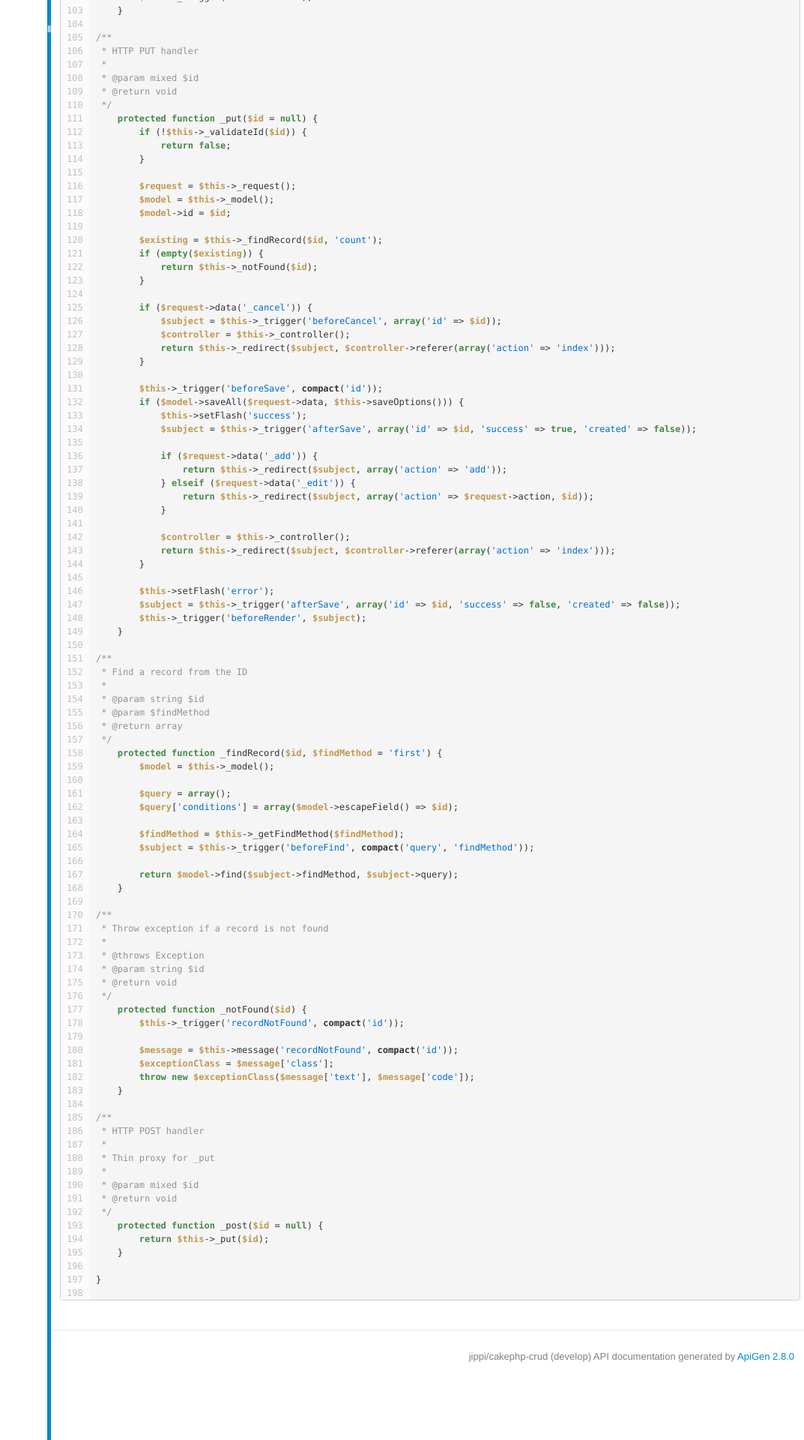
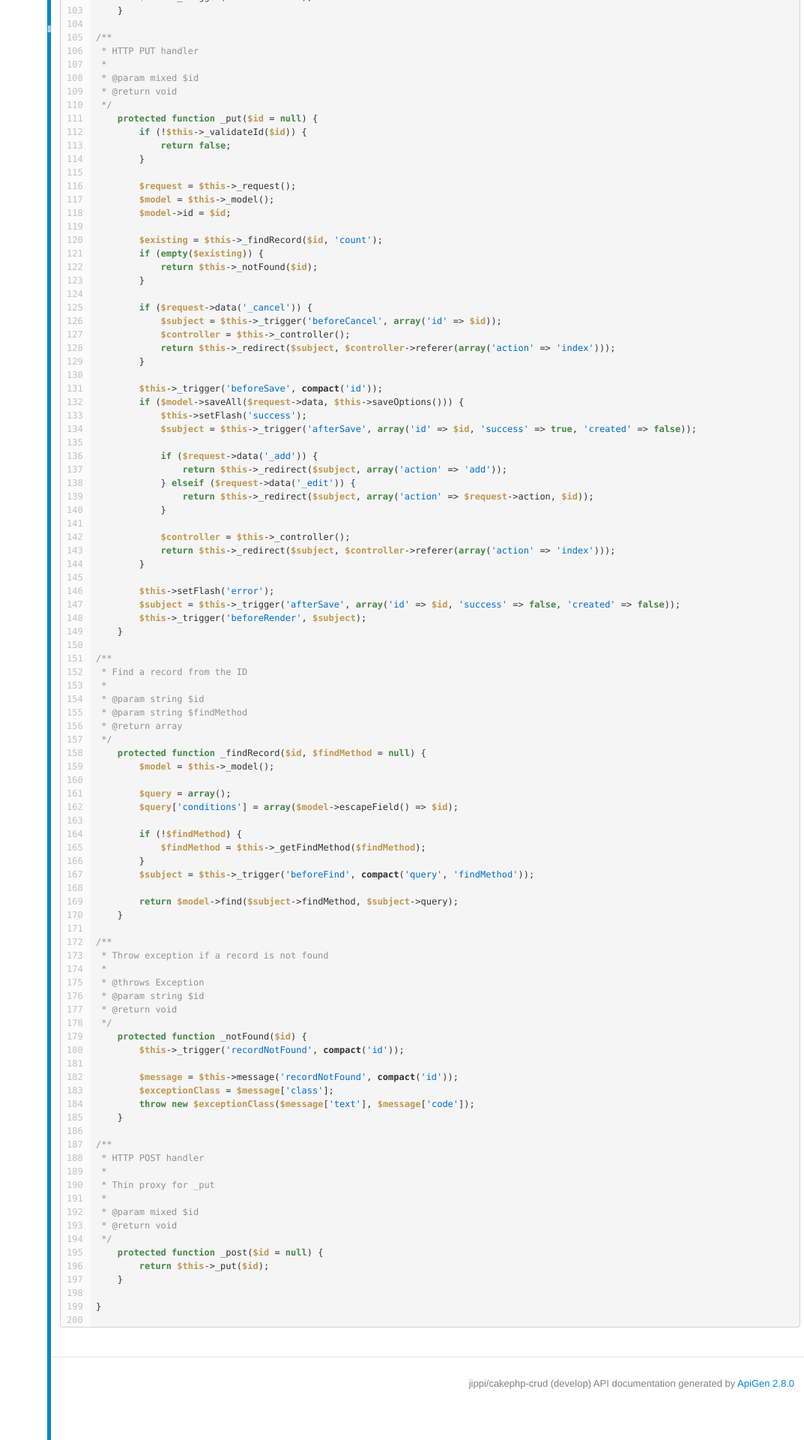
Before and after one commit to FriendsOfCake/crud, a Jekyll site: the page api/develop/source-class-EditCrudAction.html, which Jekyll copies as it is, in a window 1280 px wide. Shown: the part 1884-3804 px from the top of the page at 75% size, without its empty margins (207-1280 px from the left). Built offline with Jekyll 4.4.1, drawn with Linux system fonts in a browser that asks for light colours.

Commit message:
[autobot] update API docs

```diff
--- a/api/develop/source-class-EditCrudAction.html
+++ b/api/develop/source-class-EditCrudAction.html
@@ -262,50 +262,52 @@
 </span></span><span id="152" class="l"><a class="l" href="#152">152 </a><span class="php-comment"> * Find a record from the ID
 </span></span><span id="153" class="l"><a class="l" href="#153">153 </a><span class="php-comment"> *
 </span></span><span id="154" class="l"><a class="l" href="#154">154 </a><span class="php-comment"> * @param string $id
-</span></span><span id="155" class="l"><a class="l" href="#155">155 </a><span class="php-comment"> * @param $findMethod
+</span></span><span id="155" class="l"><a class="l" href="#155">155 </a><span class="php-comment"> * @param string $findMethod
 </span></span><span id="156" class="l"><a class="l" href="#156">156 </a><span class="php-comment"> * @return array
 </span></span><span id="157" class="l"><a class="l" href="#157">157 </a><span class="php-comment"> */</span>
-</span><span id="158" class="l"><a class="l" href="#158">158 </a>    <span class="php-keyword1">protected</span> <span class="php-keyword1">function</span> <a id="__findRecord" href="#__findRecord">_findRecord</a>(<span class="php-var">$id</span>, <span class="php-var">$findMethod</span> = <span class="php-quote">'first'</span>) {
+</span><span id="158" class="l"><a class="l" href="#158">158 </a>    <span class="php-keyword1">protected</span> <span class="php-keyword1">function</span> <a id="__findRecord" href="#__findRecord">_findRecord</a>(<span class="php-var">$id</span>, <span class="php-var">$findMethod</span> = <span class="php-keyword1">null</span>) {
 </span><span id="159" class="l"><a class="l" href="#159">159 </a>        <span class="php-var">$model</span> = <span class="php-var">$this</span>-&gt;_model();
 </span><span id="160" class="l"><a class="l" href="#160">160 </a>
 </span><span id="161" class="l"><a class="l" href="#161">161 </a>        <span class="php-var">$query</span> = <span class="php-keyword1">array</span>();
 </span><span id="162" class="l"><a class="l" href="#162">162 </a>        <span class="php-var">$query</span>[<span class="php-quote">'conditions'</span>] = <span class="php-keyword1">array</span>(<span class="php-var">$model</span>-&gt;escapeField() =&gt; <span class="php-var">$id</span>);
 </span><span id="163" class="l"><a class="l" href="#163">163 </a>
-</span><span id="164" class="l"><a class="l" href="#164">164 </a>        <span class="php-var">$findMethod</span> = <span class="php-var">$this</span>-&gt;_getFindMethod(<span class="php-var">$findMethod</span>);
-</span><span id="165" class="l"><a class="l" href="#165">165 </a>        <span class="php-var">$subject</span> = <span class="php-var">$this</span>-&gt;_trigger(<span class="php-quote">'beforeFind'</span>, <span class="php-keyword2">compact</span>(<span class="php-quote">'query'</span>, <span class="php-quote">'findMethod'</span>));
-</span><span id="166" class="l"><a class="l" href="#166">166 </a>
-</span><span id="167" class="l"><a class="l" href="#167">167 </a>        <span class="php-keyword1">return</span> <span class="php-var">$model</span>-&gt;find(<span class="php-var">$subject</span>-&gt;findMethod, <span class="php-var">$subject</span>-&gt;query);
-</span><span id="168" class="l"><a class="l" href="#168">168 </a>    }
-</span><span id="169" class="l"><a class="l" href="#169">169 </a>
-</span><span id="170" class="l"><a class="l" href="#170">170 </a><span class="php-comment">/**
-</span></span><span id="171" class="l"><a class="l" href="#171">171 </a><span class="php-comment"> * Throw exception if a record is not found
-</span></span><span id="172" class="l"><a class="l" href="#172">172 </a><span class="php-comment"> *
-</span></span><span id="173" class="l"><a class="l" href="#173">173 </a><span class="php-comment"> * @throws Exception
-</span></span><span id="174" class="l"><a class="l" href="#174">174 </a><span class="php-comment"> * @param string $id
-</span></span><span id="175" class="l"><a class="l" href="#175">175 </a><span class="php-comment"> * @return void
-</span></span><span id="176" class="l"><a class="l" href="#176">176 </a><span class="php-comment"> */</span>
-</span><span id="177" class="l"><a class="l" href="#177">177 </a>    <span class="php-keyword1">protected</span> <span class="php-keyword1">function</span> <a id="__notFound" href="#__notFound">_notFound</a>(<span class="php-var">$id</span>) {
-</span><span id="178" class="l"><a class="l" href="#178">178 </a>        <span class="php-var">$this</span>-&gt;_trigger(<span class="php-quote">'recordNotFound'</span>, <span class="php-keyword2">compact</span>(<span class="php-quote">'id'</span>));
-</span><span id="179" class="l"><a class="l" href="#179">179 </a>
-</span><span id="180" class="l"><a class="l" href="#180">180 </a>        <span class="php-var">$message</span> = <span class="php-var">$this</span>-&gt;message(<span class="php-quote">'recordNotFound'</span>, <span class="php-keyword2">compact</span>(<span class="php-quote">'id'</span>));
-</span><span id="181" class="l"><a class="l" href="#181">181 </a>        <span class="php-var">$exceptionClass</span> = <span class="php-var">$message</span>[<span class="php-quote">'class'</span>];
-</span><span id="182" class="l"><a class="l" href="#182">182 </a>        <span class="php-keyword1">throw</span> <span class="php-keyword1">new</span> <span class="php-var">$exceptionClass</span>(<span class="php-var">$message</span>[<span class="php-quote">'text'</span>], <span class="php-var">$message</span>[<span class="php-quote">'code'</span>]);
-</span><span id="183" class="l"><a class="l" href="#183">183 </a>    }
-</span><span id="184" class="l"><a class="l" href="#184">184 </a>
-</span><span id="185" class="l"><a class="l" href="#185">185 </a><span class="php-comment">/**
-</span></span><span id="186" class="l"><a class="l" href="#186">186 </a><span class="php-comment"> * HTTP POST handler
-</span></span><span id="187" class="l"><a class="l" href="#187">187 </a><span class="php-comment"> *
-</span></span><span id="188" class="l"><a class="l" href="#188">188 </a><span class="php-comment"> * Thin proxy for _put
+</span><span id="164" class="l"><a class="l" href="#164">164 </a>        <span class="php-keyword1">if</span> (!<span class="php-var">$findMethod</span>) {
+</span><span id="165" class="l"><a class="l" href="#165">165 </a>            <span class="php-var">$findMethod</span> = <span class="php-var">$this</span>-&gt;_getFindMethod(<span class="php-var">$findMethod</span>);
+</span><span id="166" class="l"><a class="l" href="#166">166 </a>        }
+</span><span id="167" class="l"><a class="l" href="#167">167 </a>        <span class="php-var">$subject</span> = <span class="php-var">$this</span>-&gt;_trigger(<span class="php-quote">'beforeFind'</span>, <span class="php-keyword2">compact</span>(<span class="php-quote">'query'</span>, <span class="php-quote">'findMethod'</span>));
+</span><span id="168" class="l"><a class="l" href="#168">168 </a>
+</span><span id="169" class="l"><a class="l" href="#169">169 </a>        <span class="php-keyword1">return</span> <span class="php-var">$model</span>-&gt;find(<span class="php-var">$subject</span>-&gt;findMethod, <span class="php-var">$subject</span>-&gt;query);
+</span><span id="170" class="l"><a class="l" href="#170">170 </a>    }
+</span><span id="171" class="l"><a class="l" href="#171">171 </a>
+</span><span id="172" class="l"><a class="l" href="#172">172 </a><span class="php-comment">/**
+</span></span><span id="173" class="l"><a class="l" href="#173">173 </a><span class="php-comment"> * Throw exception if a record is not found
+</span></span><span id="174" class="l"><a class="l" href="#174">174 </a><span class="php-comment"> *
+</span></span><span id="175" class="l"><a class="l" href="#175">175 </a><span class="php-comment"> * @throws Exception
+</span></span><span id="176" class="l"><a class="l" href="#176">176 </a><span class="php-comment"> * @param string $id
+</span></span><span id="177" class="l"><a class="l" href="#177">177 </a><span class="php-comment"> * @return void
+</span></span><span id="178" class="l"><a class="l" href="#178">178 </a><span class="php-comment"> */</span>
+</span><span id="179" class="l"><a class="l" href="#179">179 </a>    <span class="php-keyword1">protected</span> <span class="php-keyword1">function</span> <a id="__notFound" href="#__notFound">_notFound</a>(<span class="php-var">$id</span>) {
+</span><span id="180" class="l"><a class="l" href="#180">180 </a>        <span class="php-var">$this</span>-&gt;_trigger(<span class="php-quote">'recordNotFound'</span>, <span class="php-keyword2">compact</span>(<span class="php-quote">'id'</span>));
+</span><span id="181" class="l"><a class="l" href="#181">181 </a>
+</span><span id="182" class="l"><a class="l" href="#182">182 </a>        <span class="php-var">$message</span> = <span class="php-var">$this</span>-&gt;message(<span class="php-quote">'recordNotFound'</span>, <span class="php-keyword2">compact</span>(<span class="php-quote">'id'</span>));
+</span><span id="183" class="l"><a class="l" href="#183">183 </a>        <span class="php-var">$exceptionClass</span> = <span class="php-var">$message</span>[<span class="php-quote">'class'</span>];
+</span><span id="184" class="l"><a class="l" href="#184">184 </a>        <span class="php-keyword1">throw</span> <span class="php-keyword1">new</span> <span class="php-var">$exceptionClass</span>(<span class="php-var">$message</span>[<span class="php-quote">'text'</span>], <span class="php-var">$message</span>[<span class="php-quote">'code'</span>]);
+</span><span id="185" class="l"><a class="l" href="#185">185 </a>    }
+</span><span id="186" class="l"><a class="l" href="#186">186 </a>
+</span><span id="187" class="l"><a class="l" href="#187">187 </a><span class="php-comment">/**
+</span></span><span id="188" class="l"><a class="l" href="#188">188 </a><span class="php-comment"> * HTTP POST handler
 </span></span><span id="189" class="l"><a class="l" href="#189">189 </a><span class="php-comment"> *
-</span></span><span id="190" class="l"><a class="l" href="#190">190 </a><span class="php-comment"> * @param mixed $id
-</span></span><span id="191" class="l"><a class="l" href="#191">191 </a><span class="php-comment"> * @return void
-</span></span><span id="192" class="l"><a class="l" href="#192">192 </a><span class="php-comment"> */</span>
-</span><span id="193" class="l"><a class="l" href="#193">193 </a>    <span class="php-keyword1">protected</span> <span class="php-keyword1">function</span> <a id="__post" href="#__post">_post</a>(<span class="php-var">$id</span> = <span class="php-keyword1">null</span>) {
-</span><span id="194" class="l"><a class="l" href="#194">194 </a>        <span class="php-keyword1">return</span> <span class="php-var">$this</span>-&gt;_put(<span class="php-var">$id</span>);
-</span><span id="195" class="l"><a class="l" href="#195">195 </a>    }
-</span><span id="196" class="l"><a class="l" href="#196">196 </a>
-</span><span id="197" class="l"><a class="l" href="#197">197 </a>}
-</span><span id="198" class="l"><a class="l" href="#198">198 </a></span></code></pre>
+</span></span><span id="190" class="l"><a class="l" href="#190">190 </a><span class="php-comment"> * Thin proxy for _put
+</span></span><span id="191" class="l"><a class="l" href="#191">191 </a><span class="php-comment"> *
+</span></span><span id="192" class="l"><a class="l" href="#192">192 </a><span class="php-comment"> * @param mixed $id
+</span></span><span id="193" class="l"><a class="l" href="#193">193 </a><span class="php-comment"> * @return void
+</span></span><span id="194" class="l"><a class="l" href="#194">194 </a><span class="php-comment"> */</span>
+</span><span id="195" class="l"><a class="l" href="#195">195 </a>    <span class="php-keyword1">protected</span> <span class="php-keyword1">function</span> <a id="__post" href="#__post">_post</a>(<span class="php-var">$id</span> = <span class="php-keyword1">null</span>) {
+</span><span id="196" class="l"><a class="l" href="#196">196 </a>        <span class="php-keyword1">return</span> <span class="php-var">$this</span>-&gt;_put(<span class="php-var">$id</span>);
+</span><span id="197" class="l"><a class="l" href="#197">197 </a>    }
+</span><span id="198" class="l"><a class="l" href="#198">198 </a>
+</span><span id="199" class="l"><a class="l" href="#199">199 </a>}
+</span><span id="200" class="l"><a class="l" href="#200">200 </a></span></code></pre>
 	</div>
 
 	<div id="footer">
```
Also changed, not shown: api/develop/class-EditCrudAction.html (+5 -5 lines).
